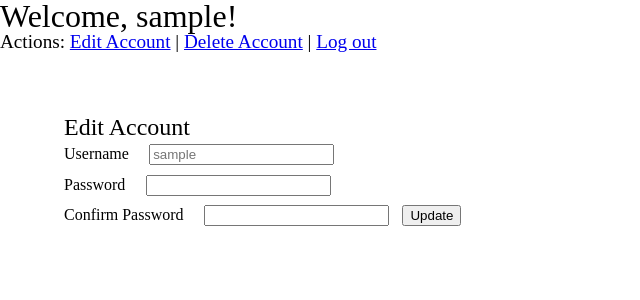
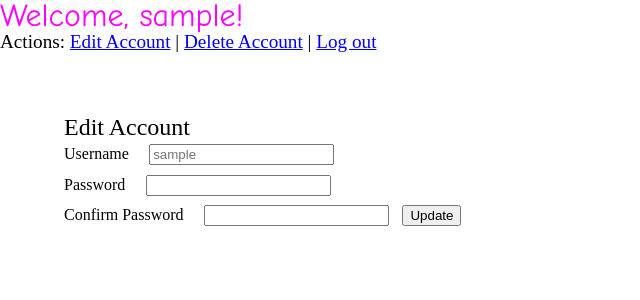
Before and after one commit to justanothergoonie/phpWeek4, a PHP site: page /index.php?_action=edit in a window 1280 px wide. Shown: the top 300 px of the page, without its empty margins (0-640 px from the left). Run offline with PHP 8.4, Linux system fonts and the light colour scheme; the visitor is signed in with stand-in values (Sample User, id 1).

Commit message:
better styling

```diff
--- a/dist/css/main.css
+++ b/dist/css/main.css
@@ -141,6 +141,8 @@ body {
 
 body h1 {
 	font-size: 2rem;
+	color: magenta;
+	font-family: 'Comic Neue', cursive;
 }
 
 body p {
--- a/index.php
+++ b/index.php
@@ -26,6 +26,8 @@ $user = $_SESSION['user'];
     <meta name="viewport" content="width=device-width, initial-scale=1" />
 
     <link rel="stylesheet" href="dist/css/main.css" />
+    <link rel="preconnect" href="https://fonts.gstatic.com">
+    <link href="https://fonts.googleapis.com/css2?family=Comic+Neue&display=swap" rel="stylesheet">
 </head>
 
 <body>
--- a/src/scss/_home.scss
+++ b/src/scss/_home.scss
@@ -3,6 +3,8 @@ body {
 	flex-direction: column;
 	h1 {
 		font-size: 2rem;
+		color: magenta;
+		font-family: 'Comic Neue', cursive;
 	}
 	p {
 		font-size: 1.2rem;
```
Also changed, not shown: 1 other file.
